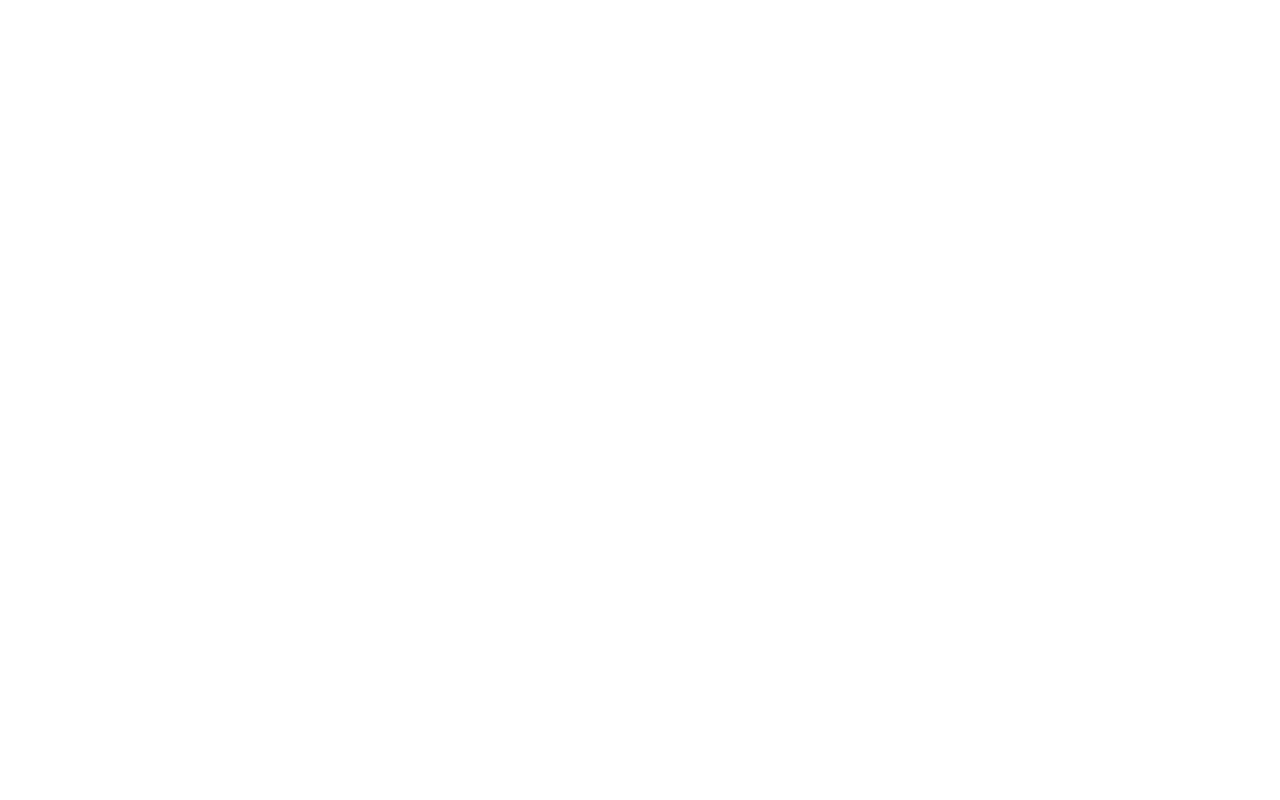
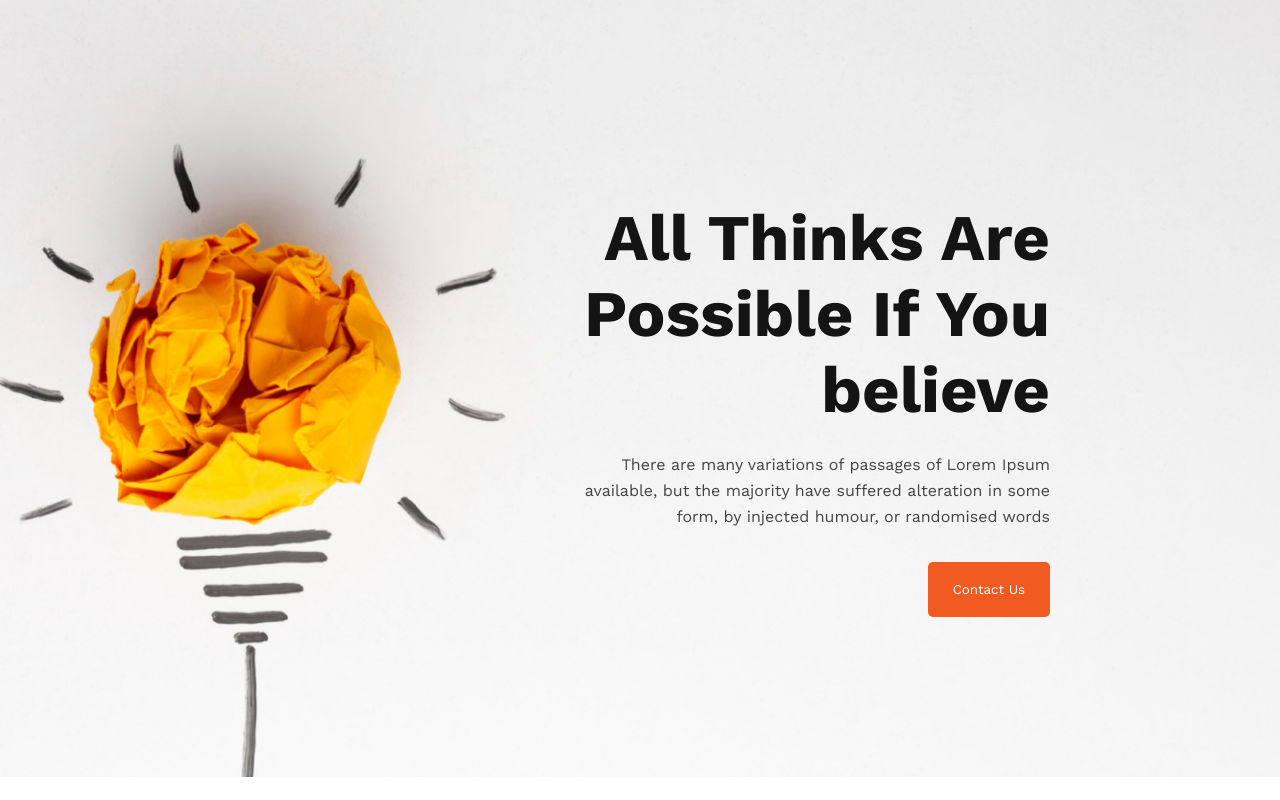
Before and after one commit to islam-sharmin/new-me, a plain HTML site: page index.html in a window 1280 px wide. Drawn offline with nearby package versions, Linux system fonts and the light colour scheme.

Commit message:
added banner section

```diff
--- a/index.html
+++ b/index.html
@@ -6,10 +6,24 @@
     <meta http-equiv="X-UA-Compatible" content="IE=edge">
     <meta name="viewport" content="width=device-width, initial-scale=1.0">
     <title>New Me</title>
+
+    <link rel="preconnect" href="https://fonts.googleapis.com">
+    <link rel="preconnect" href="https://fonts.gstatic.com" crossorigin>
+    <link href="https://fonts.googleapis.com/css2?family=Work+Sans:wght@100;200;300;400;500;600;700;800;900&display=swap" rel="stylesheet">
+
+    <link rel="stylesheet" href="styles/style.css">
 </head>
 
 <body>
-
+    <header>
+        <div class="container">
+            <h1 class="container-title">All Thinks Are Possible If You believe</h1>
+            <p class="container-description">
+                There are many variations of passages of Lorem Ipsum available, but the majority have suffered alteration in some form, by injected humour, or randomised words
+            </p>
+            <button class="btn-primary">Contact Us</button>
+        </div>
+    </header>
 </body>
 
 </html>
--- /dev/null
+++ b/styles/style.css
@@ -0,0 +1,46 @@
+    * {
+        margin: 0;
+        padding: 0;
+        font-family: 'Work Sans', sans-serif;
+    }
+
+    header {
+        background-image: url('../images/banner/banner1.png');
+        background-repeat: no-repeat;
+        background-size: cover;
+        background-position: center;
+    }
+
+    header .container {
+        width: 500px;
+        margin-left: auto;
+        padding-top: 200px;
+        margin-right: 230px;
+        display: block;
+        text-align: right;
+    }
+
+    .container-title {
+        color: #151414;
+        font-size: 65px;
+        font-weight: 700;
+        line-height: normal;
+        margin-bottom: 24px;
+    }
+
+    .container-description {
+        color: #444343;
+        font-size: 16px;
+        font-weight: 400;
+        line-height: 26px;
+    }
+
+    .btn-primary {
+        margin-top: 32px;
+        margin-bottom: 160px;
+        border-radius: 5px;
+        background: #F15B22;
+        color: white;
+        padding: 20px 25px;
+        border: 0;
+    }
```
